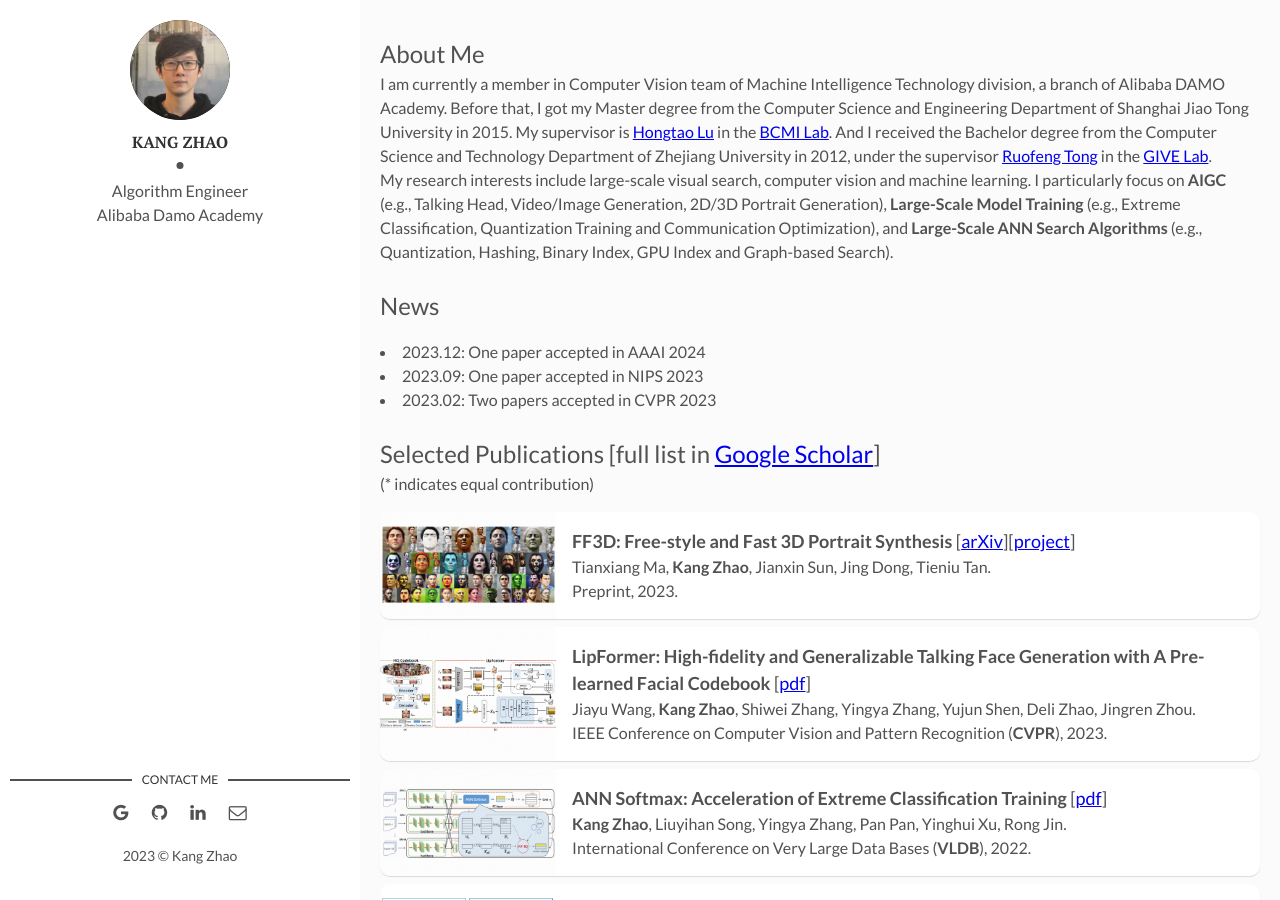
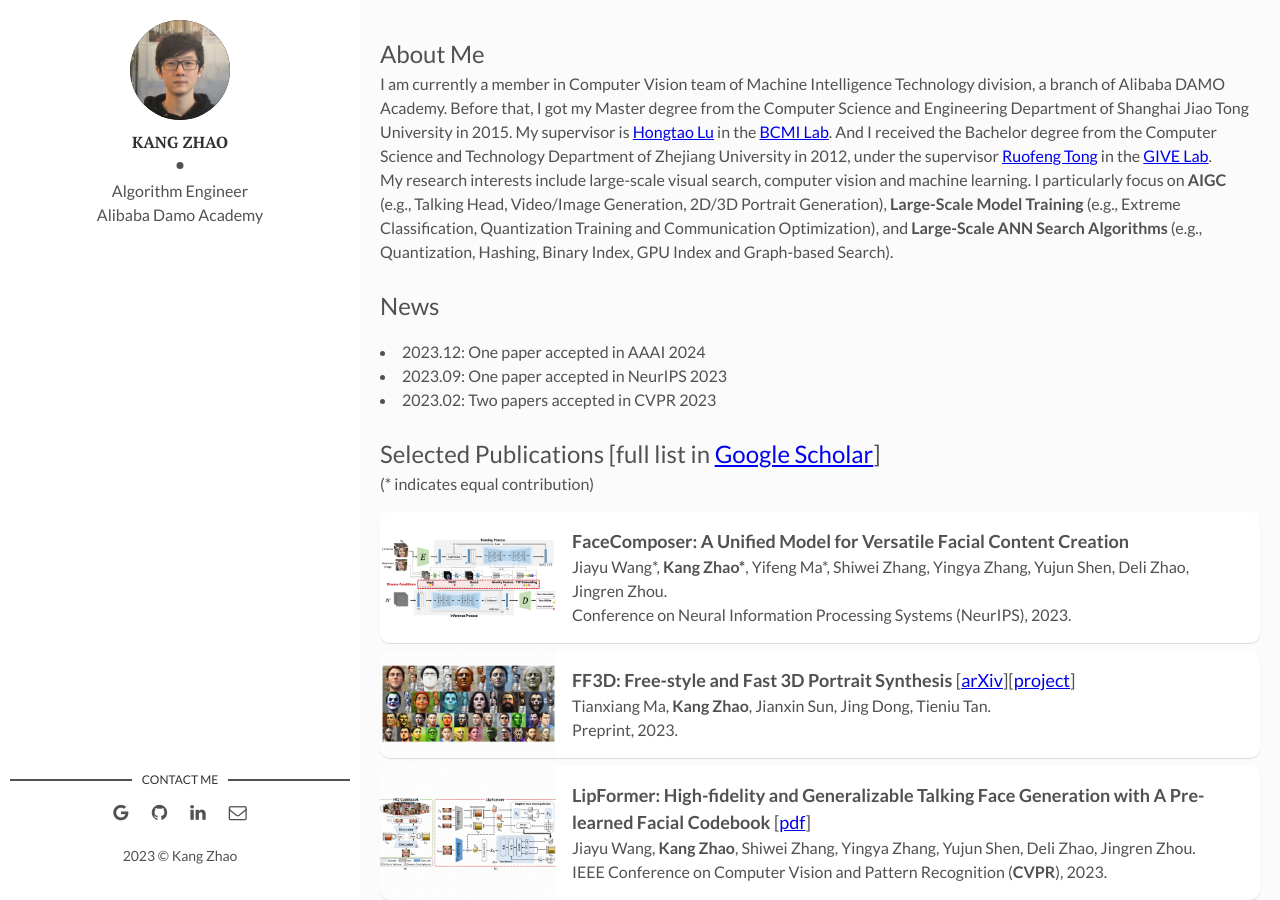
Before and after one commit to kangzhao2/kangzhao2.github.io, a Jekyll site: the page built from index.html, in a window 1280 px wide and 900 px high. Built offline with Jekyll 4.4.1, drawn with Linux system fonts in a browser that asks for light colours; the list of posts is cut into pages by our own code.

Commit message:
add facecomposer

```diff
--- a/index.html
+++ b/index.html
@@ -7,7 +7,7 @@ I am currently a member in Computer Vision team of Machine Intelligence Technolo
 My research interests include large-scale visual search, computer vision and machine learning. I particularly focus on <b>AIGC</b> (e.g., Talking Head, Video/Image Generation, 2D/3D Portrait Generation), <b>Large-Scale Model Training</b> (e.g., Extreme Classification, Quantization Training and Communication Optimization), and <b>Large-Scale ANN Search Algorithms</b> (e.g., Quantization, Hashing, Binary Index, GPU Index and Graph-based Search).<br><br>
 <font size="5">News</font>
   <li> 2023.12: One paper accepted in AAAI 2024 &nbsp;&nbsp;&nbsp;&nbsp;&nbsp;&nbsp;&nbsp;&nbsp;&nbsp;&nbsp;&nbsp;&nbsp;&nbsp;&nbsp;&nbsp;&nbsp;&nbsp;&nbsp;&nbsp;&nbsp;&nbsp;&nbsp;&nbsp;&nbsp;&nbsp;&nbsp;&nbsp;&nbsp;&nbsp;&nbsp;&nbsp;&nbsp;&nbsp;&nbsp;&nbsp;&nbsp;&nbsp;&nbsp;&nbsp;&nbsp;&nbsp;&nbsp;&nbsp;&nbsp;&nbsp;&nbsp;&nbsp;&nbsp;&nbsp;&nbsp;&nbsp;&nbsp;&nbsp;&nbsp;&nbsp;&nbsp;&nbsp;&nbsp;&nbsp;&nbsp;&nbsp;&nbsp;&nbsp;&nbsp;&nbsp;&nbsp;&nbsp;&nbsp;&nbsp;&nbsp;&nbsp;&nbsp;&nbsp;&nbsp;&nbsp;&nbsp;&nbsp;&nbsp;&nbsp;&nbsp;&nbsp;&nbsp;&nbsp;&nbsp;&nbsp;&nbsp;&nbsp;&nbsp;&nbsp;&nbsp;&nbsp;&nbsp;&nbsp;&nbsp;&nbsp;&nbsp;&nbsp;&nbsp;&nbsp;&nbsp;&nbsp;&nbsp;&nbsp;&nbsp;&nbsp;&nbsp;&nbsp;&nbsp;&nbsp;&nbsp;</li>
-  <li> 2023.09: One paper accepted in NIPS 2023 &nbsp;&nbsp;&nbsp;&nbsp;&nbsp;&nbsp;&nbsp;&nbsp;&nbsp;&nbsp;&nbsp;&nbsp;&nbsp;&nbsp;&nbsp;&nbsp;&nbsp;&nbsp;&nbsp;&nbsp;&nbsp;&nbsp;&nbsp;&nbsp;&nbsp;&nbsp;&nbsp;&nbsp;&nbsp;&nbsp;&nbsp;&nbsp;&nbsp;&nbsp;&nbsp;&nbsp;&nbsp;&nbsp;&nbsp;&nbsp;&nbsp;&nbsp;&nbsp;&nbsp;&nbsp;&nbsp;&nbsp;&nbsp;&nbsp;&nbsp;&nbsp;&nbsp;&nbsp;&nbsp;&nbsp;&nbsp;&nbsp;&nbsp;&nbsp;&nbsp;&nbsp;&nbsp;&nbsp;&nbsp;&nbsp;&nbsp;&nbsp;&nbsp;&nbsp;&nbsp;&nbsp;&nbsp;&nbsp;&nbsp;&nbsp;&nbsp;&nbsp;&nbsp;&nbsp;&nbsp;&nbsp;&nbsp;&nbsp;&nbsp;&nbsp;&nbsp;&nbsp;&nbsp;&nbsp;&nbsp;&nbsp;&nbsp;&nbsp;&nbsp;&nbsp;&nbsp;&nbsp;&nbsp;&nbsp;&nbsp;&nbsp;&nbsp;&nbsp;&nbsp;&nbsp;&nbsp;&nbsp;&nbsp;&nbsp;&nbsp;</li>
+  <li> 2023.09: One paper accepted in NeurIPS 2023 &nbsp;&nbsp;&nbsp;&nbsp;&nbsp;&nbsp;&nbsp;&nbsp;&nbsp;&nbsp;&nbsp;&nbsp;&nbsp;&nbsp;&nbsp;&nbsp;&nbsp;&nbsp;&nbsp;&nbsp;&nbsp;&nbsp;&nbsp;&nbsp;&nbsp;&nbsp;&nbsp;&nbsp;&nbsp;&nbsp;&nbsp;&nbsp;&nbsp;&nbsp;&nbsp;&nbsp;&nbsp;&nbsp;&nbsp;&nbsp;&nbsp;&nbsp;&nbsp;&nbsp;&nbsp;&nbsp;&nbsp;&nbsp;&nbsp;&nbsp;&nbsp;&nbsp;&nbsp;&nbsp;&nbsp;&nbsp;&nbsp;&nbsp;&nbsp;&nbsp;&nbsp;&nbsp;&nbsp;&nbsp;&nbsp;&nbsp;&nbsp;&nbsp;&nbsp;&nbsp;&nbsp;&nbsp;&nbsp;&nbsp;&nbsp;&nbsp;&nbsp;&nbsp;&nbsp;&nbsp;&nbsp;&nbsp;&nbsp;&nbsp;&nbsp;&nbsp;&nbsp;&nbsp;&nbsp;&nbsp;&nbsp;&nbsp;&nbsp;&nbsp;&nbsp;&nbsp;&nbsp;&nbsp;&nbsp;&nbsp;&nbsp;&nbsp;&nbsp;&nbsp;&nbsp;&nbsp;&nbsp;&nbsp;&nbsp;&nbsp;</li>
   <li> 2023.02: Two papers accepted in CVPR 2023 &nbsp;&nbsp;&nbsp;&nbsp;&nbsp;&nbsp;&nbsp;&nbsp;&nbsp;&nbsp;&nbsp;&nbsp;&nbsp;&nbsp;&nbsp;&nbsp;&nbsp;&nbsp;&nbsp;&nbsp;&nbsp;&nbsp;&nbsp;&nbsp;&nbsp;&nbsp;&nbsp;&nbsp;&nbsp;&nbsp;&nbsp;&nbsp;&nbsp;&nbsp;&nbsp;&nbsp;&nbsp;&nbsp;&nbsp;&nbsp;&nbsp;&nbsp;&nbsp;&nbsp;&nbsp;&nbsp;&nbsp;&nbsp;&nbsp;&nbsp;&nbsp;&nbsp;&nbsp;&nbsp;&nbsp;&nbsp;&nbsp;&nbsp;&nbsp;&nbsp;&nbsp;&nbsp;&nbsp;&nbsp;&nbsp;&nbsp;&nbsp;&nbsp;&nbsp;&nbsp;&nbsp;&nbsp;&nbsp;&nbsp;&nbsp;&nbsp;&nbsp;&nbsp;&nbsp;&nbsp;&nbsp;&nbsp;&nbsp;&nbsp;&nbsp;&nbsp;&nbsp;&nbsp;&nbsp;&nbsp;&nbsp;&nbsp;&nbsp;&nbsp;&nbsp;&nbsp;&nbsp;&nbsp;&nbsp;&nbsp;&nbsp;&nbsp;&nbsp;&nbsp;&nbsp;&nbsp;&nbsp;&nbsp;&nbsp;&nbsp;</li>
 </p>
 </body>
@@ -16,6 +16,13 @@ My research interests include large-scale visual search, computer vision and mac
 <p><font size="5">Selected Publications [full list in <a href="https://scholar.google.com/citations?user=02H8RBIAAAAJ&hl=zh-CN">Google Scholar</a>]</font><br>(* indicates equal contribution)
 </p>
 </body>
+
+<article class="post">
+  <a class="post-thumbnail" style="background-image: url({{"/assets/img/FaceComposer.png"}})"></a>
+  <div class="post-content">
+    <p><font size="4"><b>FaceComposer: A Unified Model for Versatile Facial Content Creation</b> </font> <br>Jiayu Wang*, <b>Kang Zhao*</b>, Yifeng Ma*, Shiwei Zhang, Yingya Zhang, Yujun Shen, Deli Zhao, Jingren Zhou. <br>Conference on Neural Information Processing Systems (NeurIPS), 2023.</p>
+  </div>
+</article>
 
 <article class="post">
   <a class="post-thumbnail" style="background-image: url({{"/assets/img/FF3D.png"}})"></a>
```
